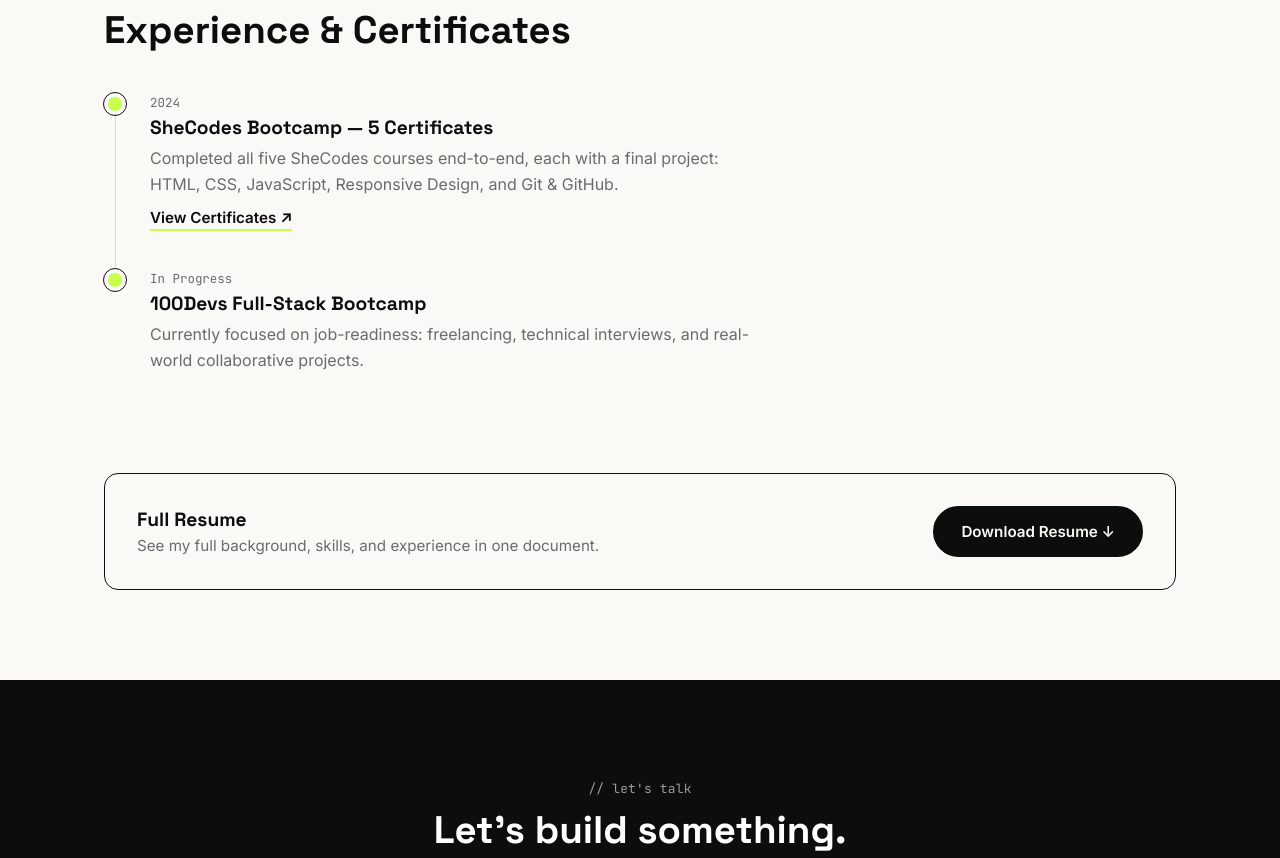
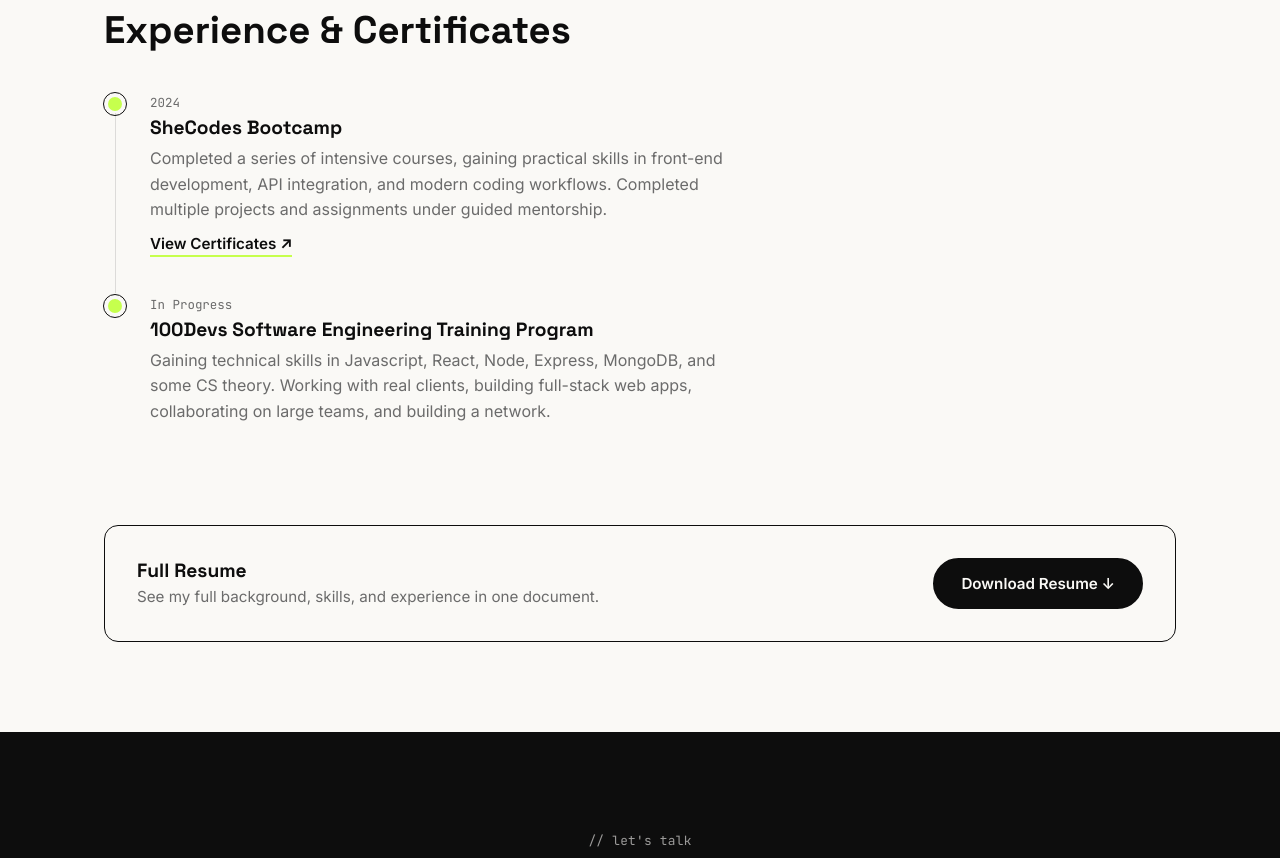
Before and after one commit to DeborahImj/deborah-imaji, a plain HTML site: page index.html in a window 1280 px wide. Shown: the part 3830-4688 px from the top of the page. Drawn offline with Linux system fonts and the light colour scheme.

Commit message:
Built experience section

```diff
--- a/index.html
+++ b/index.html
@@ -232,9 +232,9 @@
         <span class="timeline__dot"></span>
         <div class="timeline__content">
           <span class="timeline__date">2024</span>
-          <h3>SheCodes Bootcamp — 5 Certificates</h3>
-          <p>Completed all five SheCodes courses end-to-end, each with a final project: HTML, CSS, JavaScript, Responsive Design, and Git &amp; GitHub.</p>
-          <a href="#" class="link-arrow">View Certificates ↗</a>
+          <h3>SheCodes Bootcamp</h3>
+          <p>Completed a series of intensive courses, gaining practical skills in front-end development, API integration, and modern coding workflows. Completed multiple projects and assignments under guided mentorship.</p>
+          <a href="https://www.shecodes.io/graduates/142444-deborah-imaji" class="link-arrow" target="_blank">View Certificates ↗</a>
         </div>
       </div>
 
@@ -242,8 +242,8 @@
         <span class="timeline__dot"></span>
         <div class="timeline__content">
           <span class="timeline__date">In Progress</span>
-          <h3>100Devs Full-Stack Bootcamp</h3>
-          <p>Currently focused on job-readiness: freelancing, technical interviews, and real-world collaborative projects.</p>
+          <h3>100Devs Software Engineering Training Program</h3>
+          <p>Gaining technical skills in Javascript, React, Node, Express, MongoDB, and some CS theory. Working with real clients, building full-stack web apps, collaborating on large teams, and building a network.</p>
         </div>
       </div>
     </div>
@@ -253,7 +253,7 @@
         <h3>Full Resume</h3>
         <p>See my full background, skills, and experience in one document.</p>
       </div>
-      <a href="resume.pdf" class="btn btn--dark" download>Download Resume ↓</a>
+      <a href="assets/deborah-imaji-resume.pdf" class="btn btn--dark" download>Download Resume ↓</a>
     </div>
   </div>
 </section>
```
